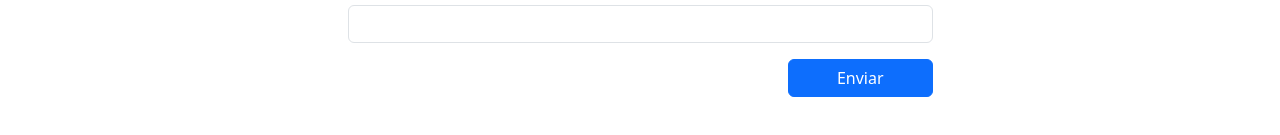
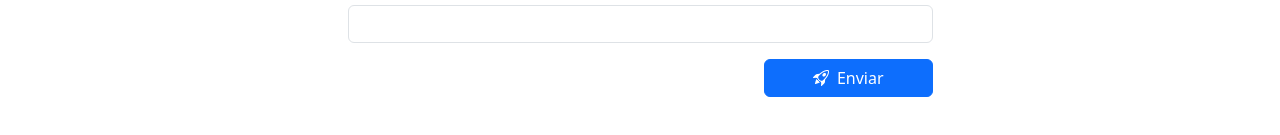
Before and after one commit to anasoledad/tp5-ejercicio1-js, a plain HTML site: page index.html in a window 1280 px wide. Shown: the part 153-288 px from the top of the page. Drawn offline with nearby package versions, Linux system fonts and the light colour scheme.

Commit message:
Se agregó icono al botón enviar

```diff
--- a/index.html
+++ b/index.html
@@ -32,7 +32,7 @@
                         <input type="text" class="form-control" id="inputNumero">
                     </div>
                     <div class="col-md-7 py-3 d-flex justify-content-end">
-                        <button type="submit" class="btn btn-primary px-5">Enviar</button>
+                        <button type="submit" class="btn btn-primary px-5"><i class="bi bi-rocket-takeoff me-2"></i>Enviar</button>
                     </div>
                 </form>
             </article>
```
